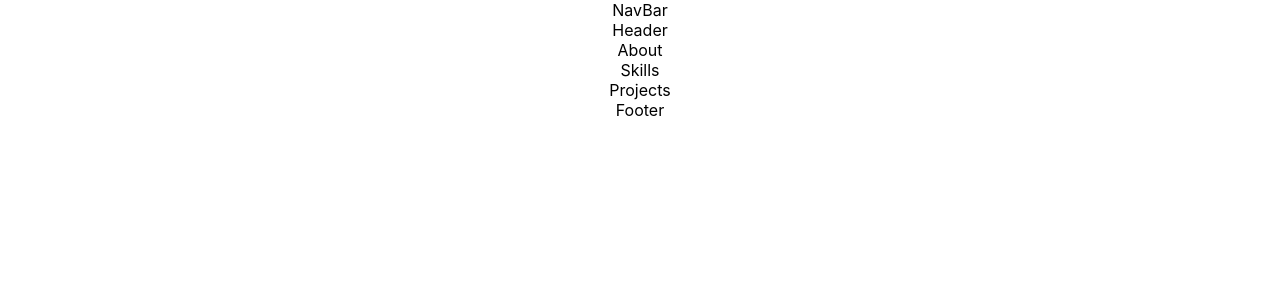
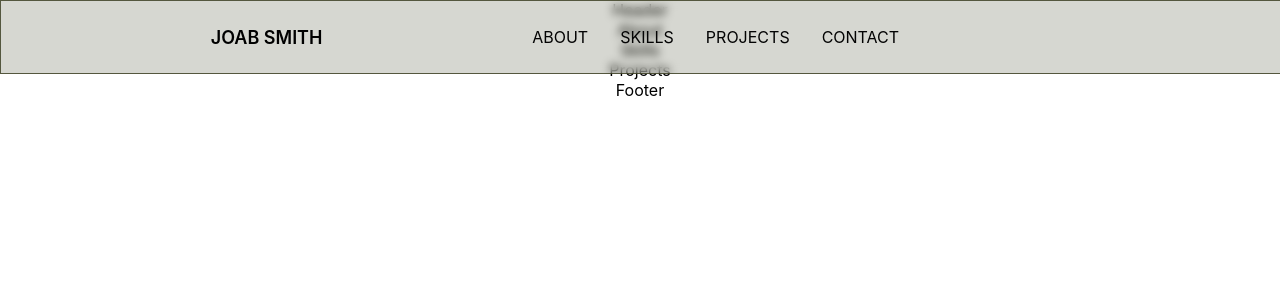
Before and after one commit to j-m-smith426/portfolioPersistant, a React (Create React App) app: page / in a window 1280 px wide. Shown: the top 300 px of the page. Built offline with nearby package versions, Linux system fonts and the light colour scheme.

Commit message:
navbar implemented

```diff
--- a/package.json
+++ b/package.json
@@ -18,6 +18,7 @@
     "framer-motion": "^6.2.8",
     "react": "^17.0.2",
     "react-dom": "^17.0.2",
+    "react-icons": "^4.3.1",
     "react-scripts": "^5.0.0",
     "react-swipeable-views": "^0.14.0",
     "react-swipeable-views-utils": "^0.14.0",
--- a/src/App.css
+++ b/src/App.css
@@ -7,37 +7,8 @@
   text-align: center;
 }
 
-.App-logo {
-  height: 40vmin;
-  pointer-events: none;
+.app__flex {
+  display: flex;
+  justify-content: center;
+  align-items: center;
 }
-
-@media (prefers-reduced-motion: no-preference) {
-  .App-logo {
-    animation: App-logo-spin infinite 20s linear;
-  }
-}
-
-.App-header {
-  background-color: #282c34;
-  min-height: 100vh;
-  display: flex;
-  flex-direction: column;
-  align-items: center;
-  justify-content: center;
-  font-size: calc(10px + 2vmin);
-  color: white;
-}
-
-.App-link {
-  color: #61dafb;
-}
-
-@keyframes App-logo-spin {
-  from {
-    transform: rotate(0deg);
-  }
-  to {
-    transform: rotate(360deg);
-  }
-}
--- a/src/container/NavBar/NavBar.scss
+++ b/src/container/NavBar/NavBar.scss
@@ -0,0 +1,121 @@
+.nav__info{
+    display: flex;
+
+    width:calc(100% - 2rem);
+    max-height: 40px;
+    flex-direction: row;
+    justify-content: space-between;
+    align-items: center;
+    background: rgba( 52, 56, 25, 0.2);
+    backdrop-filter: blur(4px);
+    -webkit-backdrop-filter: blur(4px);
+    border: 1px solid rgba(52, 56, 25, 0.8);
+    padding: 1rem 1rem;
+
+    position:fixed;
+    z-index: 2;
+}
+
+.nav__name{
+    flex:0.4;
+    justify-self: flex-start;
+    text-transform: uppercase;
+    font-size: large;
+    font-weight: 600;
+}
+
+.nav__list{
+    display: flex;
+    flex-direction: row;
+    flex:0.6;
+    // width:100%;
+    list-style: none;
+
+    li{
+        display: flex;
+        flex-direction: column;
+        padding: 1rem 1rem;
+
+        a{
+            text-decoration: none;
+            text-transform: uppercase;
+            color: var(--black-color);
+            cursor: pointer;
+            font-weight: 400;
+
+            &:hover{
+                color: var(--primary-color);
+            }
+
+            transition: all 0.3s ease-in-out;
+        }
+
+    }
+
+    @media screen and (max-width: 900px ) {
+        display: none;
+    }
+}
+
+.nav__menu{
+    width: 40px;
+    height: 40px;
+    border-radius: 50px;
+    background-color: var(--secondary-color) ;
+    overflow: hidden;
+    position: relative;
+
+    display: flex;
+    align-items: center;
+    justify-content: center;
+    align-content: center;
+    svg{
+        color: var(--white-color);
+        width: 70%;
+        height: 70%;
+    }
+
+    div{
+        position: fixed;
+        width: 70%;
+        top: 0;
+        bottom: 0;
+        right: 0;
+
+        display: flex;
+        flex-direction: column;
+        padding: 1rem;
+
+        z-index: 5;
+        height: 100vh;
+
+        svg{
+            color: var(--secondary-color);
+            width: 40px;
+            height: 40px;
+
+            align-self: flex-end;
+
+        }
+
+        ul{
+            list-style: none;
+            text-align: left;
+
+            li{
+                padding: 1rem;
+
+                a{
+                    text-decoration: none;
+                    color: var(--secondary-color);
+                }
+            }
+        }
+
+        background: rgb(255,255,255);
+    }
+
+    @media screen and (min-width: 900px) {
+        display: none;
+    }
+}
--- a/src/container/NavBar/NavBar.tsx
+++ b/src/container/NavBar/NavBar.tsx
@@ -1,8 +1,42 @@
-import React from "react";
+import React, { useState } from "react";
+import { FiMenu, FiX } from "react-icons/fi";
+import { motion } from "framer-motion";
 
 import "./NavBar.scss";
 const NavBar = () => {
-  return <div>NavBar</div>;
+  const [toggle, setToggle] = useState(false);
+  return (
+    <nav className=".app__flex nav__info">
+      <span className="nav__name">Joab Smith</span>
+      <ul className=".app__flex nav__list">
+        {["About", "Skills", "Projects", "Contact"].map((item, index) => (
+          <li key={"nav__list-" + index}>
+            <a href={`#${item}`}>{item}</a>
+          </li>
+        ))}
+      </ul>
+      <div className="nav__menu">
+        <FiMenu onClick={() => setToggle(true)} />
+        {toggle && (
+          <motion.div
+            whileInView={{ x: [300, 0] }}
+            transition={{ duration: 0.85, ease: "easeOut" }}
+          >
+            <FiX onClick={() => setToggle(false)} />
+            <ul>
+              {["About", "Skills", "Projects", "Contact"].map((item, index) => (
+                <li key={"nav__menu-" + index}>
+                  <a href={`#${item}`} onClick={() => setToggle(false)}>
+                    {item}
+                  </a>
+                </li>
+              ))}
+            </ul>
+          </motion.div>
+        )}
+      </div>
+    </nav>
+  );
 };
 
 export default NavBar;
--- a/src/index.css
+++ b/src/index.css
@@ -11,3 +11,14 @@ code {
   font-family: source-code-pro, Menlo, Monaco, Consolas, 'Courier New',
     monospace;
 }
+
+:root{
+
+  --primary-color: #6DD57F;
+  --secondary-color: #343819;
+  --accent-color: #68EDCB;
+  --black-color: #030303;
+  --lightGray-color: #e4e4e4;
+  --gray-color: #6b7688;
+  --white-color: #ffffff;
+}
```
Also changed, not shown: 1 other file (tests, documents, lock files or other folders).
